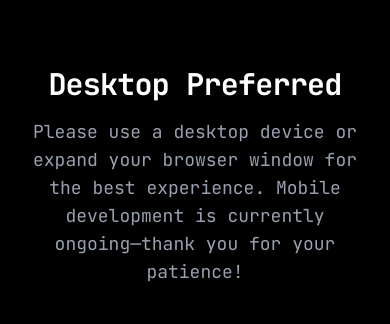
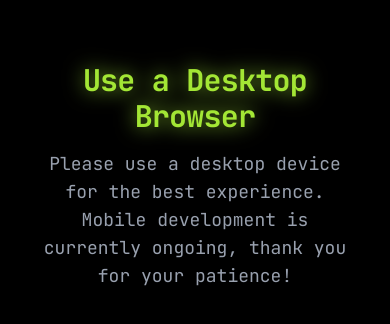
Before and after one commit to NippaGG/random-stuff-site, a Next.js app: page / in a window 390 px wide. Shown: the part 246-570 px from the top of the page. Built offline with nearby package versions, Linux system fonts and the light colour scheme; no server answers; the database is empty.

Commit message:
fix: update mobile overlay text and styles

```diff
--- a/src/app/layout.tsx
+++ b/src/app/layout.tsx
@@ -22,9 +22,9 @@ export default function RootLayout({
       <body className={mono.className}>
         {/* Mobile View Block */}
         <div className="md:hidden fixed inset-0 z-[9999] flex flex-col items-center justify-center bg-black text-white p-8 text-center h-[100dvh]">
-          <h1 className="text-3xl font-bold mb-4 tracking-tight">Desktop Preferred</h1>
+          <h1 className="text-3xl font-bold mb-4 tracking-tight drop-shadow-[0_0_10px_rgba(163,230,53,0.8)] text-[#a3e635]">Use a Desktop Browser</h1>
           <p className="text-gray-400 max-w-sm text-lg">
-            Please use a desktop device or expand your browser window for the best experience. Mobile development is currently ongoing—thank you for your patience!
+            Please use a desktop device for the best experience. Mobile development is currently ongoing, thank you for your patience!
           </p>
         </div>
 
```
